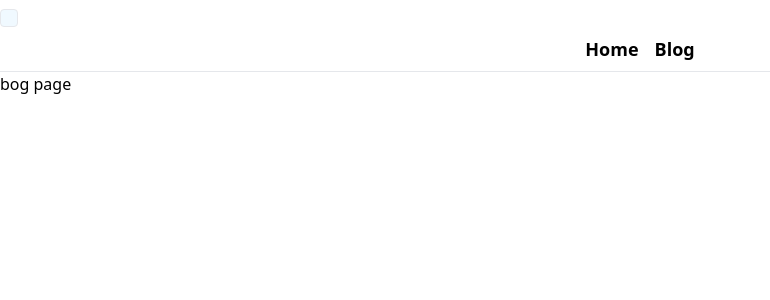
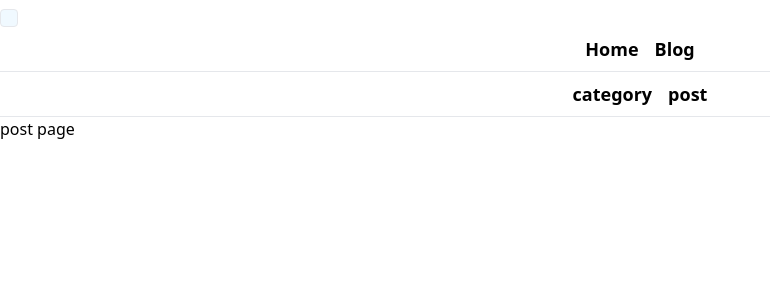
Before and after one commit to ghazaleaghaei/lintense, a React (Vite) app: page /blog in a window 1280 px wide. Shown: the top 300 px of the page, without its empty margins (0-770 px from the left). Built offline with nearby package versions, Linux system fonts and the light colour scheme.

Commit message:
commited by script

```diff
--- a/src/App.jsx
+++ b/src/App.jsx
@@ -3,6 +3,8 @@ import {
     Layout,
     Home,
     Blog,
+    Post,
+    Category,
 } from "./Exports"
 
 function App() {
@@ -22,7 +24,11 @@ function App() {
             <Routes>
                 <Route path="/" element={<Layout />}>
                     <Route index element={<Home />} />
-                    <Route path="blog" element={<Blog />} />
+                    <Route path="blog" element={<Blog />} >
+                        <Route index element={<Post />} />
+                        <Route path="post" element={<Post />} />
+                        <Route path="category" element={<Category />} />
+                    </Route>
                 </Route>
             </Routes>
         </>
--- a/src/Exports.jsx
+++ b/src/Exports.jsx
@@ -1,7 +1,11 @@
 import { Home } from './Pages/Exports'
 import { Blog } from './Pages/Exports'
 import { Layout } from './Components/Exports'
+import { Post } from './Pages/Exports'
+import { Category } from './Pages/Exports'
 
 export { Home }
 export { Blog }
 export { Layout }
+export { Post }
+export { Category }
--- a/src/Pages/Blog.jsx
+++ b/src/Pages/Blog.jsx
@@ -1,9 +1,20 @@
+import { NavLink, Outlet } from "react-router-dom"
 
-function Blog({  }) {
+function Blog({ }) {
 
     return (
         <>
-            <div> bog page </div>
+            <nav class="border-b ">
+                <ul class="inline-flex w-full justify-center gap-4 text-lg font-bold p-2">
+                    <li>
+                        <NavLink end to="category">category</NavLink>
+                    </li>
+                    <li>
+                        <NavLink to="post">post</NavLink>
+                    </li>
+                </ul>
+            </nav>
+            <Outlet />
         </>
     )
 }
--- /dev/null
+++ b/src/Pages/Category.jsx
@@ -0,0 +1,11 @@
+
+function Category({  }) {
+
+    return (
+        <>
+            <div>category</div>
+        </>
+    )
+}
+
+export default Category
--- a/src/Pages/Exports.jsx
+++ b/src/Pages/Exports.jsx
@@ -5,11 +5,15 @@ import { Sort } from '../Components/Exports'
 import { Form } from '../Components/Exports'
 import { Search } from '../Components/Exports'
 import { Api } from '../Components/Exports'
+import Post from "./Post"
+import Category from "./Category"
 
 export { Blog }
-export {Home}
+export { Home }
 export { Accordions }
 export { Sort }
 export { Form }
 export { Search }
 export { Api }
+export { Post }
+export { Category }
--- /dev/null
+++ b/src/Pages/Post.jsx
@@ -0,0 +1,10 @@
+function Post({  }) {
+
+    return (
+        <>
+            <div> post page </div>
+        </>
+    )
+}
+
+export default Post
```
